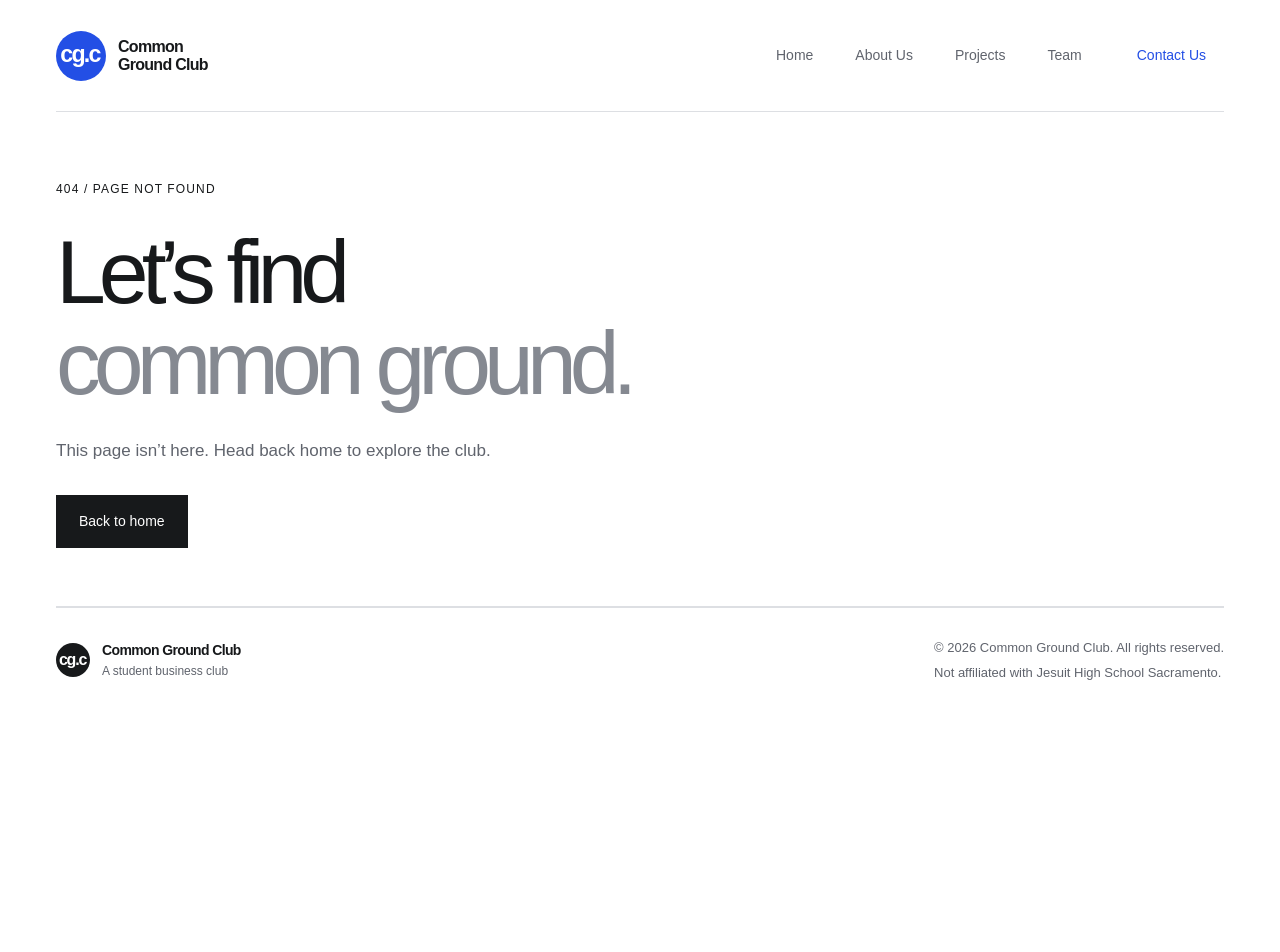
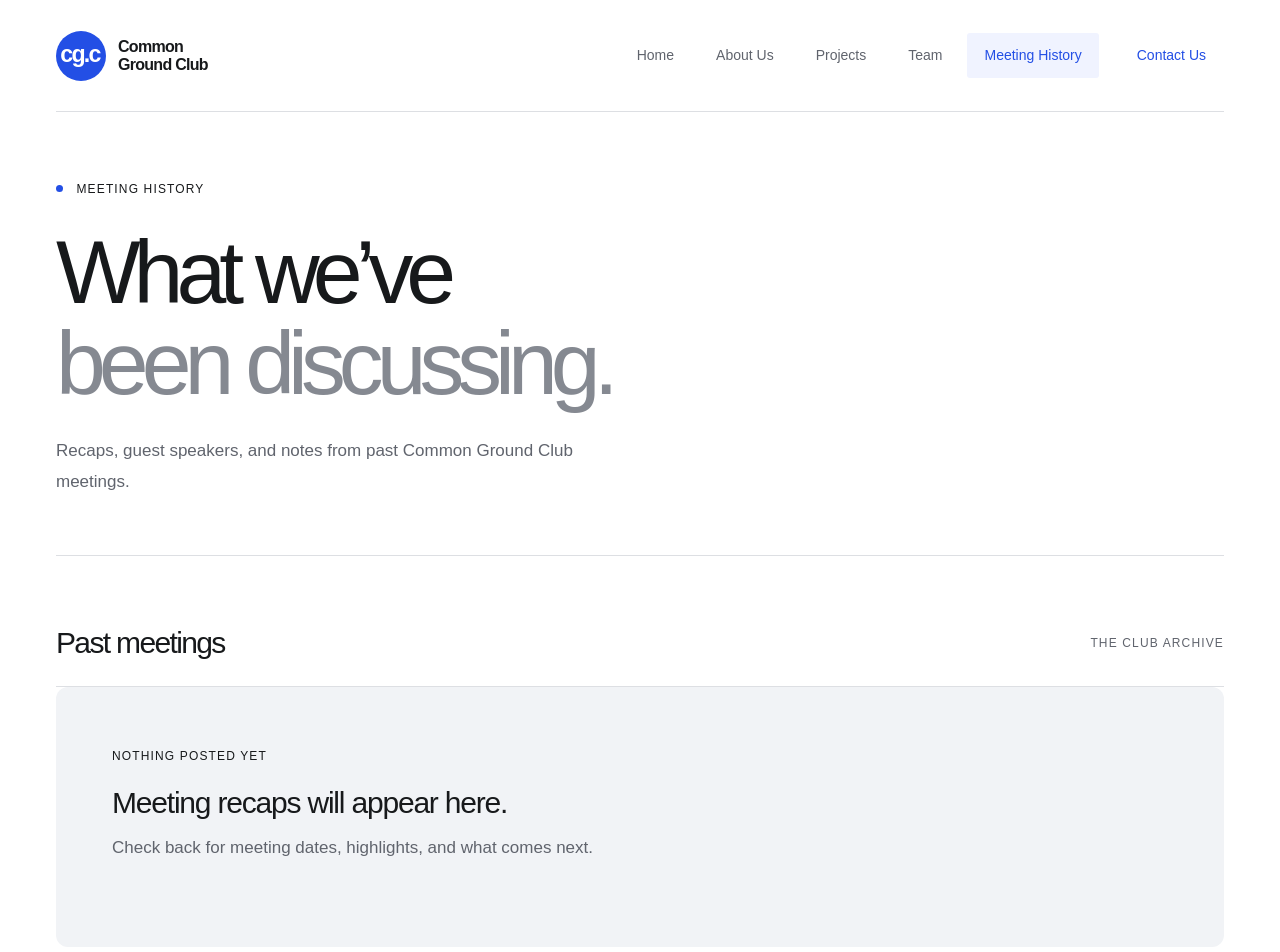
Before and after one commit to jsephbrnd/Website-For-School-Business-Club, a Next.js app: page /meeting-history in a window 1280 px wide. Before the commit this address had no page. Shown: the top 952 px of the page. Before the commit the page ends 800 px from the top, so only its background shows below. Built offline with nearby package versions, Linux system fonts and the light colour scheme.

Commit message:
Add Meeting History page and navigation

```diff
--- a/app/globals.css
+++ b/app/globals.css
@@ -1112,3 +1112,6 @@ h3 {
 
 .footer-notices { display: grid; gap: 6px; }
 .footer-notices p { margin: 0; }
+
+.meeting-empty { padding: clamp(28px, 5vw, 56px); background: #f1f3f6; margin-bottom: 64px; border-radius: 12px; }
+.meeting-empty h3 { font-size: clamp(22px, 3vw, 30px); font-weight: 500; margin: 18px 0 12px; }
--- /dev/null
+++ b/app/meeting-history/page.tsx
@@ -0,0 +1,28 @@
+import type { Metadata } from 'next';
+
+export const metadata: Metadata = { title: 'Meeting History' };
+
+export default function MeetingHistoryPage() {
+  return (
+    <main id="main" className="wrap">
+      <section className="page-heading">
+        <p className="eyebrow"><span className="blue-dot" /> MEETING HISTORY</p>
+        <h1>What we’ve<br /><span className="muted-heading">been discussing.</span></h1>
+        <p className="body-copy">
+          Recaps, guest speakers, and notes from past Common Ground Club meetings.
+        </p>
+      </section>
+      <section className="content-section" aria-labelledby="past-meetings">
+        <div className="section-heading">
+          <h2 id="past-meetings">Past meetings</h2>
+          <span className="eyebrow">THE CLUB ARCHIVE</span>
+        </div>
+        <div className="meeting-empty">
+          <span className="eyebrow">NOTHING POSTED YET</span>
+          <h3>Meeting recaps will appear here.</h3>
+          <p className="body-copy">Check back for meeting dates, highlights, and what comes next.</p>
+        </div>
+      </section>
+    </main>
+  );
+}
--- a/components/navigation.tsx
+++ b/components/navigation.tsx
@@ -6,6 +6,7 @@ export const navigation = [
   ['/about', 'About Us'],
   ['/projects', 'Projects'],
   ['/team', 'Team'],
+  ['/meeting-history', 'Meeting History'],
   ['/contact', 'Contact Us'],
 ] as const;
 
```
